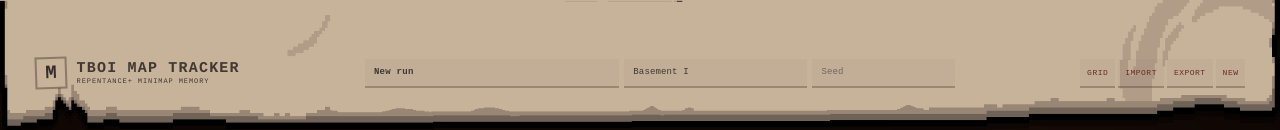
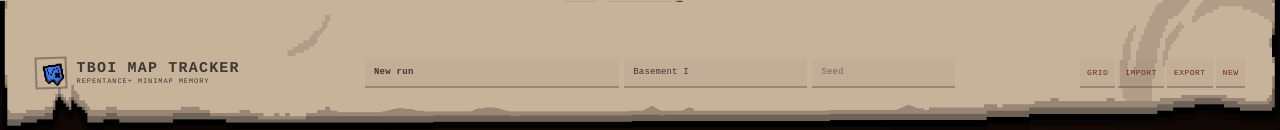
Before and after one commit to Alejandro-GZ/TBOIMapTracker, a React (Vite) app: page / in a window 1280 px wide. Shown: the top 130 px of the page. Built offline with nearby package versions, Linux system fonts and the light colour scheme; a web font is replaced by a local one.

Commit message:
feat: use Blue Map icon in header

```diff
--- a/src/App.tsx
+++ b/src/App.tsx
@@ -41,7 +41,9 @@ export default function App() {
       <div className="top-paper-frame">
         <header className="topbar">
           <div className="brand">
-            <div className="brand-mark">M</div>
+            <div className="brand-mark" aria-hidden="true">
+              <img src={`${import.meta.env.BASE_URL}app-icon.png`} alt="" draggable={false} />
+            </div>
             <div>
               <strong>TBOI MAP TRACKER</strong>
               <span>Repentance+ minimap memory</span>
```
